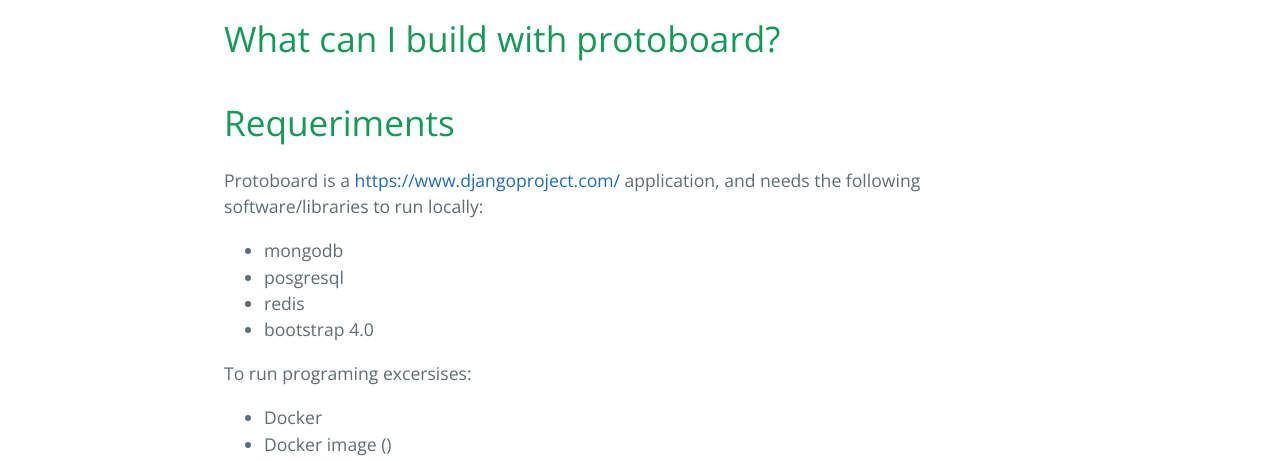
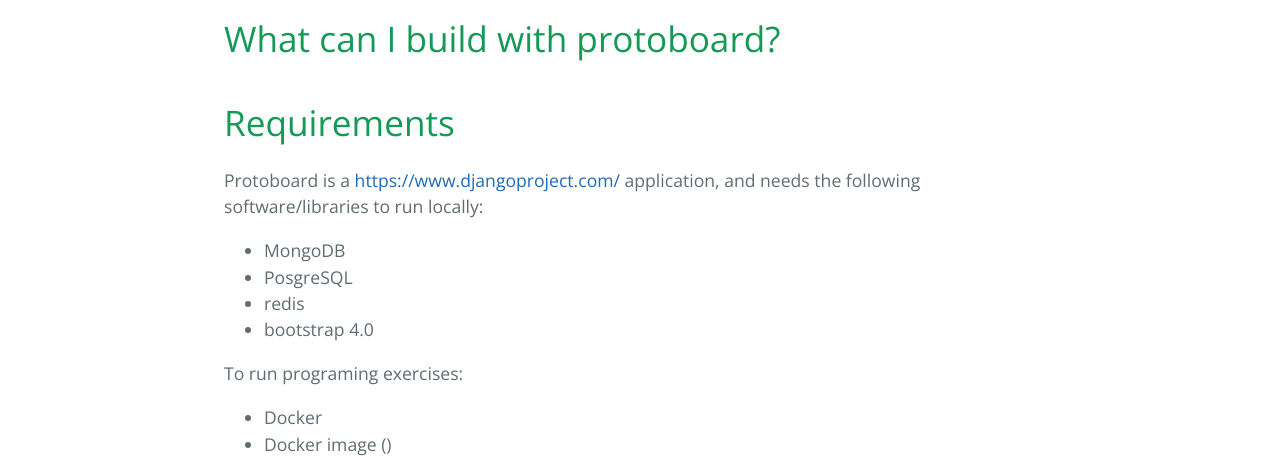
Before and after one commit to mariosky/protoboard-old, a Jekyll site: the page built from docs/index.md, in a window 1280 px wide. Shown: the part 403-864 px from the top of the page. Built offline with Jekyll 4.4.1, drawn with Linux system fonts in a browser that asks for light colours; our own code applies the rules of GitHub Pages for plain Markdown files.

Commit message:
Fixing errors on Requirements

```diff
--- a/docs/index.md
+++ b/docs/index.md
@@ -5,17 +5,17 @@ layout: default
 # [](#header-2) What can I build with protoboard?
 
 
-# [](#header-2) Requeriments
+# [](#header-2) Requirements
 
 Protoboard is a [https://www.djangoproject.com/](django) application, and needs the following
 software/libraries to run locally:
 
-*   mongodb
-*   posgresql
+*   MongoDB
+*   PosgreSQL
 *   redis
 *   bootstrap 4.0
 
-To run programing excersises:
+To run programing exercises:
 
 * Docker
 * Docker image ()
```
